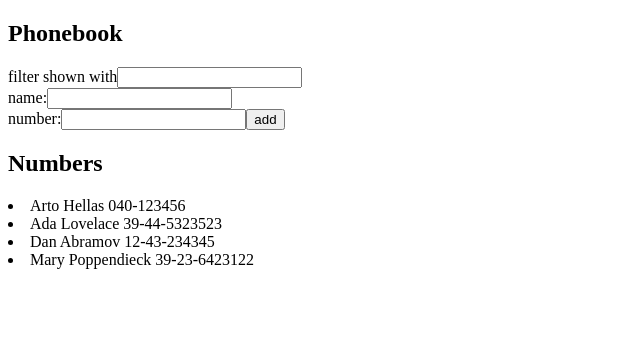
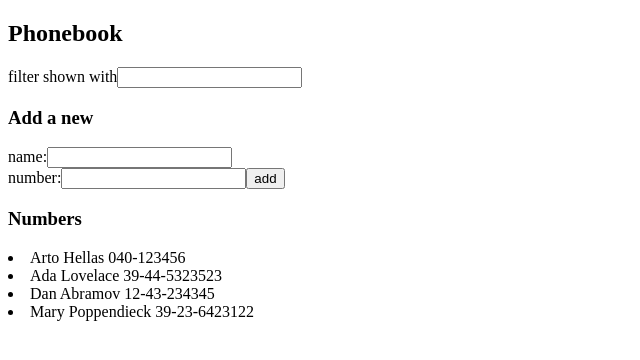
Before and after one commit to saarioka/FullStackOpen, a React (Create React App) app in the folder osa2/puhelinluettelo/: page / in a window 1280 px wide. Shown: the top 360 px of the page, without its empty margins (0-640 px from the left). Built offline with nearby package versions, Linux system fonts and the light colour scheme.

Commit message:
puhelinluettelo step5

```diff
--- a/osa2/puhelinluettelo/src/App.js
+++ b/osa2/puhelinluettelo/src/App.js
@@ -1,4 +1,51 @@
 import React, { useState } from 'react'
+
+const Filter = (props) => {
+  return (
+    <div>
+          filter shown with
+          <input
+            value={props.value}
+            onChange={props.onChange}
+          />
+    </div>
+  )
+}
+
+const PersonForm = (props) => {
+
+  return(
+    <form onSubmit={props.onSubmit}>
+        <div>
+          name:
+          <input
+            value={props.name}
+            onChange={props.onNameChange}
+          />
+        </div>
+        <div>
+          number:
+          <input
+            value={props.number}
+            onChange={props.onNumberChange}
+          />
+          <button type="submit">add</button>
+        </div>
+      </form>
+  )
+}
+
+const Persons = ({filter, persons}) => {
+
+  const personsToShow = filter === ''
+    ? persons
+    : persons.filter(person => person.name.toLowerCase()
+             .includes(filter.toLowerCase()))
+
+  return(
+    personsToShow.map(person => <li key={person.name}>{person.name} {person.number}</li>)
+  )
+}
 
 const App = () => {
 
@@ -40,43 +87,24 @@ const App = () => {
     setNewNumber('')
   }
 
-  const personsToShow = newFilter === ''
-    ? persons
-    : persons.filter(person => person.name.toLowerCase()
-             .includes(newFilter.toLowerCase()))
-
-  const rows = () =>
-    personsToShow.map(person => <li key={person.name}>{person.name} {person.number}</li>)
-
   return (
     <div>
       <h2>Phonebook</h2>
-      <div>
-          filter shown with
-          <input
-            value={newFilter}
-            onChange={handleFilterChange}
-          />
-      </div>
-      <form onSubmit={addContact}>
-        <div>
-          name:
-          <input
-            value={newName}
-            onChange={handleNameChange}
-          />
-        </div>
-        <div>
-          number:
-          <input
-            value={newNumber}
-            onChange={handleNumberChange}
-          />
-          <button type="submit">add</button>
-        </div>
-      </form>
-      <h2>Numbers</h2>
-      {rows()}
+
+      <Filter value = {newFilter} onChange={handleFilterChange} />
+
+      <h3> Add a new</h3>
+
+      <PersonForm
+        onSubmit={addContact}
+        name={newName}
+        number={newNumber}
+        onNameChange={handleNameChange}
+        onNumberChange={handleNumberChange}/>
+
+      <h3>Numbers</h3>
+
+      <Persons filter={newFilter} persons={persons} />
     </div>
   )
 
```
